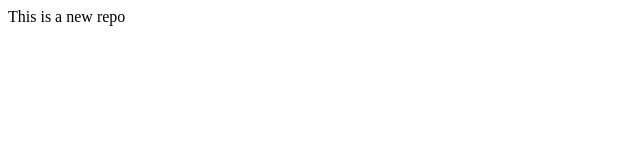
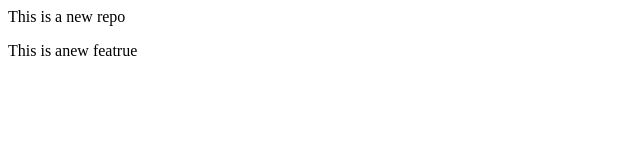
Before and after one commit to yash0x-repo/local-repo, a plain HTML site: page index.html in a window 1280 px wide. Shown: the whole page, without its empty margins (0-640 px from the left). Drawn offline with Linux system fonts and the light colour scheme.

Commit message:
Add new feature

```diff
--- a/index.html
+++ b/index.html
@@ -1 +1,2 @@
 <p>This is a new repo</p>
+<p>This is anew featrue</p>
```
